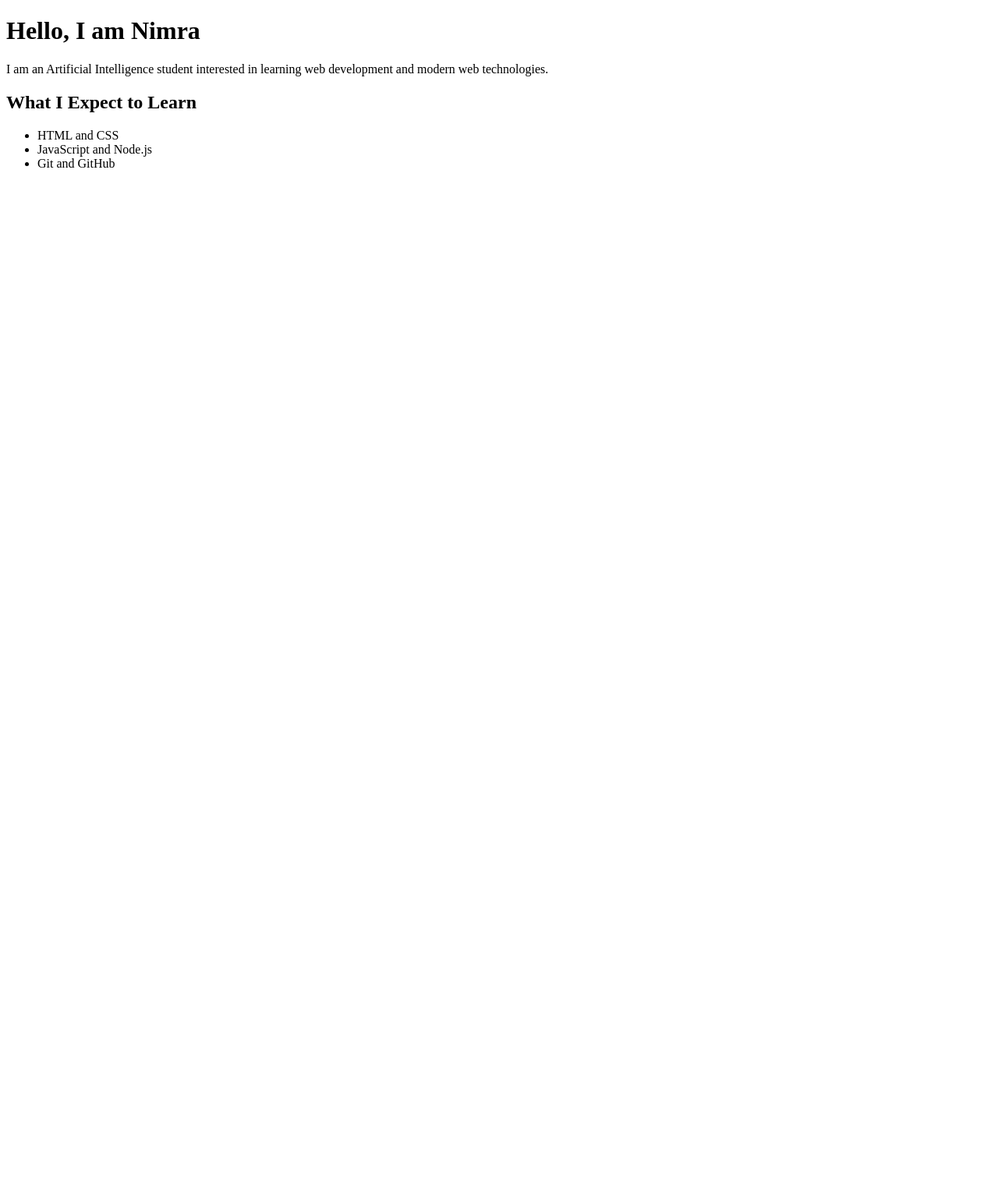
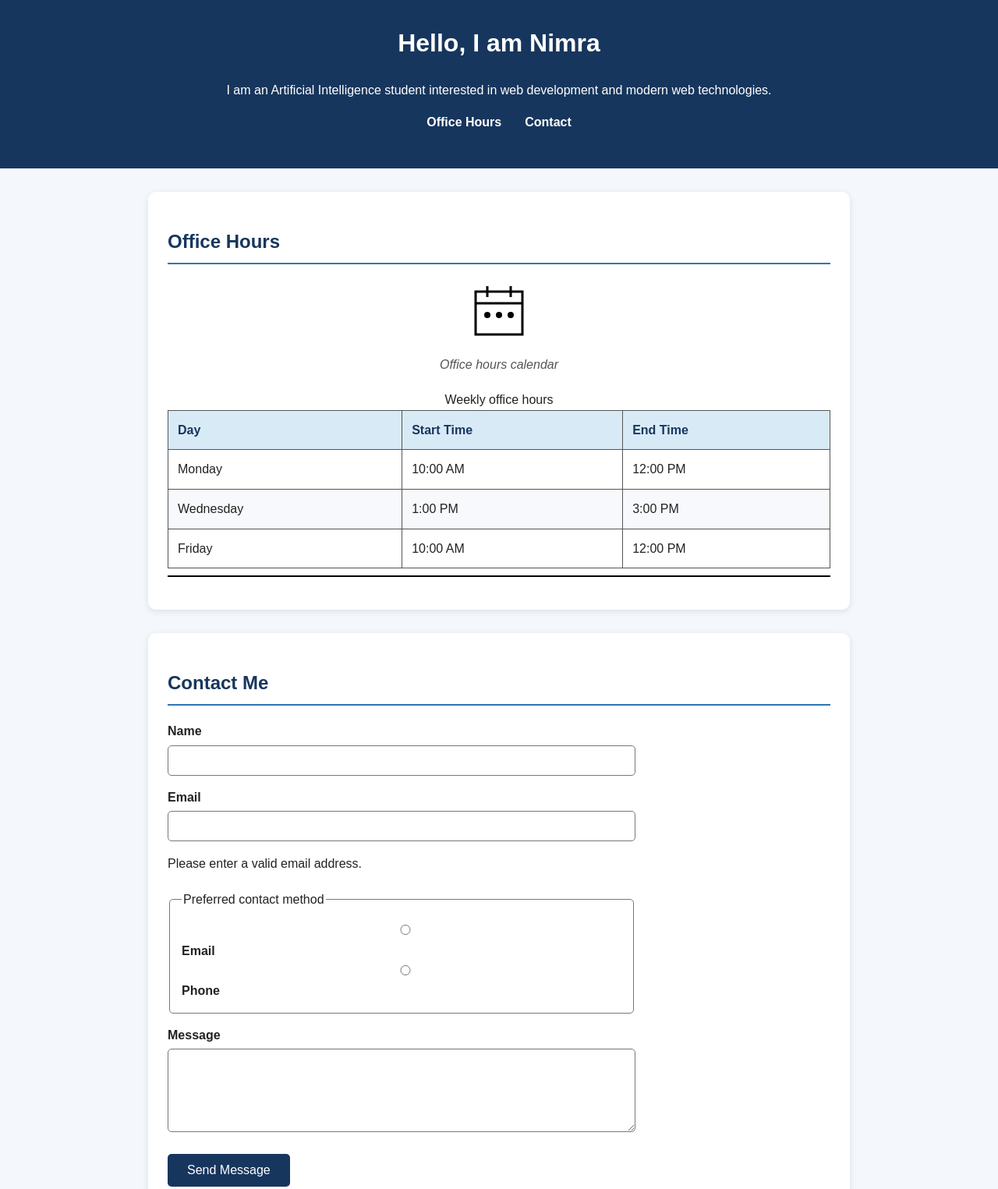
Before and after one commit to NimraFarooq49/web-engineering-lab, a website: page public/index.html in a window 1280 px wide. Shown: the top 1525 px of the page at 78% size. Before the commit the page ends 800 px from the top, so only its background shows below. Drawn offline with Linux system fonts and the light colour scheme.

Commit message:
Complete Lab 02 accessibility

```diff
--- a/public/index.html
+++ b/public/index.html
@@ -3,22 +3,189 @@
   <head>
     <meta charset="UTF-8" />
     <meta name="viewport" content="width=device-width, initial-scale=1.0" />
-    <title>Web Engineering Lab 01</title>
+    <title>Web Engineering Lab 02</title>
+    <link rel="stylesheet" href="styles.css" />
   </head>
+
   <body>
-    <h1>Hello, I am Nimra</h1>
+    <a class="skip-link" href="#main-content">Skip to main content</a>
 
-    <p>
-      I am an Artificial Intelligence student interested in learning web
-      development and modern web technologies.
-    </p>
+    <header>
+      <h1 id="greeting">Hello, I am Nimra</h1>
 
-    <h2>What I Expect to Learn</h2>
+      <p>
+        I am an Artificial Intelligence student interested in web development
+        and modern web technologies.
+      </p>
 
-    <ul>
-      <li>HTML and CSS</li>
-      <li>JavaScript and Node.js</li>
-      <li>Git and GitHub</li>
-    </ul>
+      <nav aria-label="Main navigation">
+        <ul>
+          <li>
+            <a href="#office-hours" aria-current="location"> Office Hours </a>
+          </li>
+          <li>
+            <a href="#contact"> Contact </a>
+          </li>
+        </ul>
+      </nav>
+    </header>
+
+    <main id="main-content">
+      <section id="office-hours">
+        <h2>Office Hours</h2>
+
+        <figure>
+          <svg
+            role="img"
+            width="80"
+            height="80"
+            viewBox="0 0 80 80"
+            xmlns="http://www.w3.org/2000/svg"
+          >
+            <title>Office hours calendar icon</title>
+            <rect
+              x="10"
+              y="15"
+              width="60"
+              height="55"
+              fill="none"
+              stroke="black"
+              stroke-width="3"
+            />
+            <line
+              x1="10"
+              y1="30"
+              x2="70"
+              y2="30"
+              stroke="black"
+              stroke-width="3"
+            />
+            <line
+              x1="25"
+              y1="8"
+              x2="25"
+              y2="22"
+              stroke="black"
+              stroke-width="3"
+            />
+            <line
+              x1="55"
+              y1="8"
+              x2="55"
+              y2="22"
+              stroke="black"
+              stroke-width="3"
+            />
+            <circle cx="25" cy="45" r="4" fill="black" />
+            <circle cx="40" cy="45" r="4" fill="black" />
+            <circle cx="55" cy="45" r="4" fill="black" />
+          </svg>
+
+          <figcaption>Office hours calendar</figcaption>
+        </figure>
+
+        <table>
+          <caption>
+            Weekly office hours
+          </caption>
+
+          <thead>
+            <tr>
+              <th scope="col">Day</th>
+              <th scope="col">Start Time</th>
+              <th scope="col">End Time</th>
+            </tr>
+          </thead>
+
+          <tbody>
+            <tr>
+              <td>Monday</td>
+              <td><time datetime="10:00">10:00 AM</time></td>
+              <td><time datetime="12:00">12:00 PM</time></td>
+            </tr>
+
+            <tr>
+              <td>Wednesday</td>
+              <td><time datetime="13:00">1:00 PM</time></td>
+              <td><time datetime="15:00">3:00 PM</time></td>
+            </tr>
+
+            <tr>
+              <td>Friday</td>
+              <td><time datetime="10:00">10:00 AM</time></td>
+              <td><time datetime="12:00">12:00 PM</time></td>
+            </tr>
+          </tbody>
+        </table>
+
+        <svg
+          aria-hidden="true"
+          width="100%"
+          height="20"
+          viewBox="0 0 900 20"
+          xmlns="http://www.w3.org/2000/svg"
+        >
+          <line
+            x1="0"
+            y1="10"
+            x2="900"
+            y2="10"
+            stroke="black"
+            stroke-width="2"
+          />
+        </svg>
+      </section>
+
+      <section id="contact">
+        <h2>Contact Me</h2>
+
+        <form>
+          <label for="name">Name</label>
+          <input type="text" id="name" name="name" required />
+
+          <label for="email">Email</label>
+          <input
+            type="email"
+            id="email"
+            name="email"
+            required
+            aria-describedby="email-hint"
+          />
+
+          <p id="email-hint">Please enter a valid email address.</p>
+
+          <fieldset>
+            <legend>Preferred contact method</legend>
+
+            <label>
+              <input
+                type="radio"
+                name="contact-method"
+                value="email"
+                required
+              />
+              Email
+            </label>
+
+            <label>
+              <input type="radio" name="contact-method" value="phone" />
+              Phone
+            </label>
+          </fieldset>
+
+          <label for="message">Message</label>
+          <textarea id="message" name="message" rows="5" required></textarea>
+
+          <button type="submit">Send Message</button>
+        </form>
+      </section>
+    </main>
+
+    <footer>
+      <address>
+        Contact Nimra at
+        <a href="mailto:nimra@example.com"> nimra@example.com </a>
+      </address>
+    </footer>
   </body>
 </html>
--- /dev/null
+++ b/public/styles.css
@@ -0,0 +1,176 @@
+body {
+  font-family: Arial, sans-serif;
+  line-height: 1.6;
+  margin: 0;
+  padding: 0;
+  background-color: #f4f7fb;
+  color: #222;
+}
+
+header {
+  background-color: #17365d;
+  color: white;
+  padding: 30px;
+  text-align: center;
+}
+
+header h1 {
+  margin-top: 0;
+}
+
+header p {
+  max-width: 700px;
+  margin: auto;
+}
+
+main {
+  max-width: 900px;
+  margin: 30px auto;
+  padding: 0 20px;
+}
+
+nav ul {
+  display: flex;
+  justify-content: center;
+  gap: 30px;
+  list-style: none;
+  padding: 0;
+}
+
+nav a {
+  color: white;
+  font-weight: bold;
+  text-decoration: none;
+}
+
+nav a:hover {
+  text-decoration: underline;
+}
+
+nav a:focus-visible,
+button:focus-visible,
+input:focus-visible,
+textarea:focus-visible {
+  outline: 3px solid #ffcc00;
+  outline-offset: 3px;
+}
+
+.skip-link {
+  position: absolute;
+  left: -9999px;
+  top: 10px;
+  background: white;
+  color: #17365d;
+  padding: 10px;
+  z-index: 1000;
+}
+
+.skip-link:focus {
+  left: 10px;
+}
+
+section {
+  background-color: white;
+  margin-bottom: 30px;
+  padding: 25px;
+  border-radius: 10px;
+  box-shadow: 0 2px 8px rgba(0, 0, 0, 0.1);
+}
+
+h2 {
+  color: #17365d;
+  border-bottom: 2px solid #2e75b6;
+  padding-bottom: 8px;
+}
+
+figure {
+  text-align: center;
+  margin: 20px 0;
+}
+
+figcaption {
+  color: #555;
+  font-style: italic;
+  margin-top: 8px;
+}
+
+table {
+  border-collapse: collapse;
+  width: 100%;
+  margin-top: 20px;
+}
+
+th,
+td {
+  border: 1px solid #555;
+  padding: 12px;
+  text-align: left;
+}
+
+th {
+  background-color: #d9eaf7;
+  color: #17365d;
+}
+
+tr:nth-child(even) {
+  background-color: #f7f9fc;
+}
+
+form {
+  max-width: 600px;
+}
+
+label {
+  display: block;
+  margin-top: 15px;
+  font-weight: bold;
+}
+
+input,
+textarea {
+  width: 100%;
+  padding: 10px;
+  margin-top: 5px;
+  border: 1px solid #777;
+  border-radius: 5px;
+  box-sizing: border-box;
+  font-size: 15px;
+}
+
+fieldset {
+  margin-top: 20px;
+  border: 1px solid #777;
+  border-radius: 5px;
+  padding: 15px;
+}
+
+fieldset label {
+  display: inline;
+  margin-right: 20px;
+}
+
+button {
+  background-color: #17365d;
+  color: white;
+  border: none;
+  border-radius: 5px;
+  padding: 12px 25px;
+  margin-top: 20px;
+  font-size: 16px;
+  cursor: pointer;
+}
+
+button:hover {
+  background-color: #0f2745;
+}
+
+footer {
+  background-color: #17365d;
+  color: white;
+  text-align: center;
+  padding: 20px;
+}
+
+footer a {
+  color: #ffffff;
+}
```
